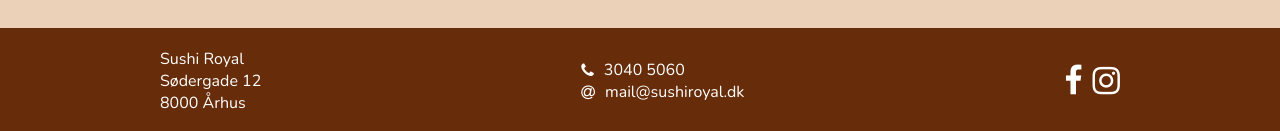
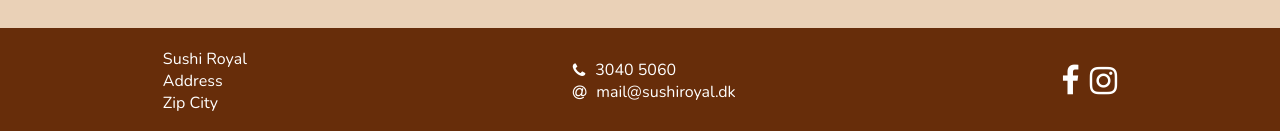
Before and after one commit to Mathiaslunderiksen/SushiRoyal, a plain HTML site: page index.html in a window 1280 px wide. Shown: the part 3777-3908 px from the top of the page. Drawn offline with nearby package versions, Linux system fonts and the light colour scheme; a script that the page names is missing; a web font is replaced by a local one.

Commit message:
updated address

```diff
--- a/index.html
+++ b/index.html
@@ -129,8 +129,8 @@
         <div class="footer-inner">
             <div class="footer-left">
                 <p class="footer-left-heading">Sushi Royal</p>
-                <p class="footer-left-text">Sødergade 12</p>
-                <p class="footer-left-text">8000 Århus</p>
+                <p class="footer-left-text">Address</p>
+                <p class="footer-left-text">Zip City</p>
             </div>
             <div class="footer-middle">
                 <div class="footer-middle-box">
```
